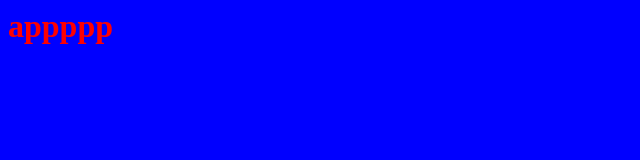
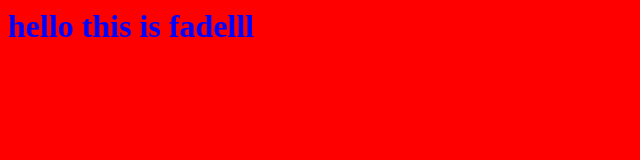
Before and after one commit to abdel2300/abdel2300, a plain HTML site: page index.html in a window 1280 px wide. Shown: the whole page, without its empty margins (0-640 px from the left). Drawn offline with Linux system fonts and the light colour scheme.

Commit message:
changing html and css file by fadelvs

```diff
--- a/index.html
+++ b/index.html
@@ -4,6 +4,6 @@
 <link rel="stylesheet" href="style.css"
 </head>
 <body>
-<h1>appppp</h1>
+<h1>hello this is fadelll</h1>
 <script src="app.js"></script>
 </body>
--- a/style.css
+++ b/style.css
@@ -1,5 +1,5 @@
 h1{
-color:red;
+color:blue;
 }
 body{
-background-color:blue;}
+background-color:red;}
```
